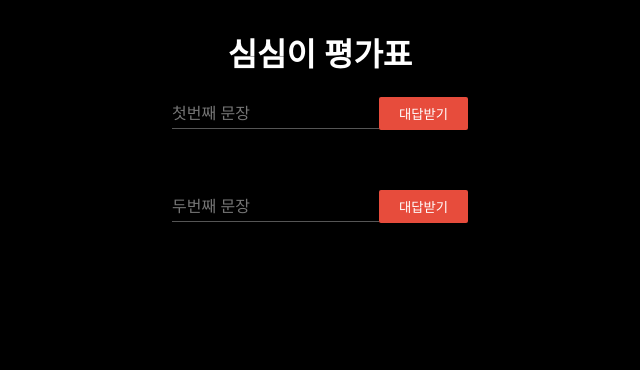
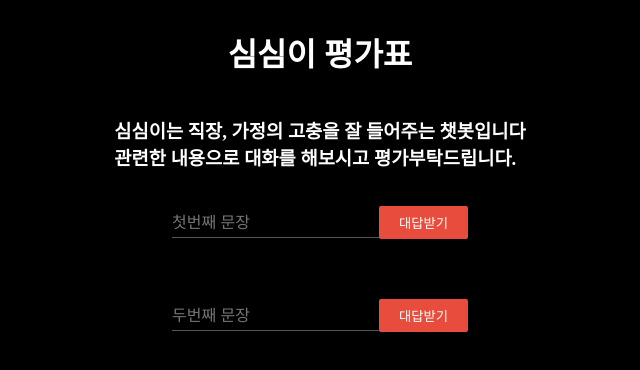
Before and after one commit to Han-D-Peter/bluechatmetric, a React (Create React App) app: page / in a window 1280 px wide. Shown: the top 370 px of the page, without its empty margins (320-960 px from the left). Built offline with nearby package versions, Linux system fonts and the light colour scheme.

Commit message:
al url fix

```diff
--- a/src/App.js
+++ b/src/App.js
@@ -11,6 +11,8 @@ const Header = styled.div`
   background-color: black;
   display: flex;
   justify-content: center;
+  align-items: center;
+  flex-direction: column;
   width: 100%;
 `;
 
@@ -115,8 +117,7 @@ function App() {
 
   const firstUserChatSubmit = async event => {
     event.preventDefault();
-    const url =
-      "http://ec2-54-180-203-163.ap-northeast-2.compute.amazonaws.com/AI/sendMessage/";
+    const url = "http://52.79.149.180:443/AI/sendMessage/";
     try {
       let comment;
       const { data } = await fetch(url, {
@@ -186,6 +187,12 @@ function App() {
     <>
       <Header>
         <h1>심심이 평가표</h1>
+        <h3>
+          심심이는 직장, 가정의 고충을 잘 들어주는 챗봇입니다
+          <br />
+          관련한 내용으로 대화를 해보시고 평가부탁드립니다.
+        </h3>
+        <br />
       </Header>
       <Body>
         <form onSubmit={firstUserChatSubmit}>
--- a/src/setupProxy.js
+++ b/src/setupProxy.js
@@ -4,8 +4,7 @@ module.exports = function (app) {
   app.use(
     "/api",
     createProxyMiddleware({
-      target:
-        "http://ec2-54-180-203-163.ap-northeast-2.compute.amazonaws.com/AI/sendMessage/",
+      target: "http://52.79.149.180:443/AI/sendMessage/",
       changeOrigin: true,
       pathRewrite: {
         "^/api": "", // 하위 url 초기화
```
